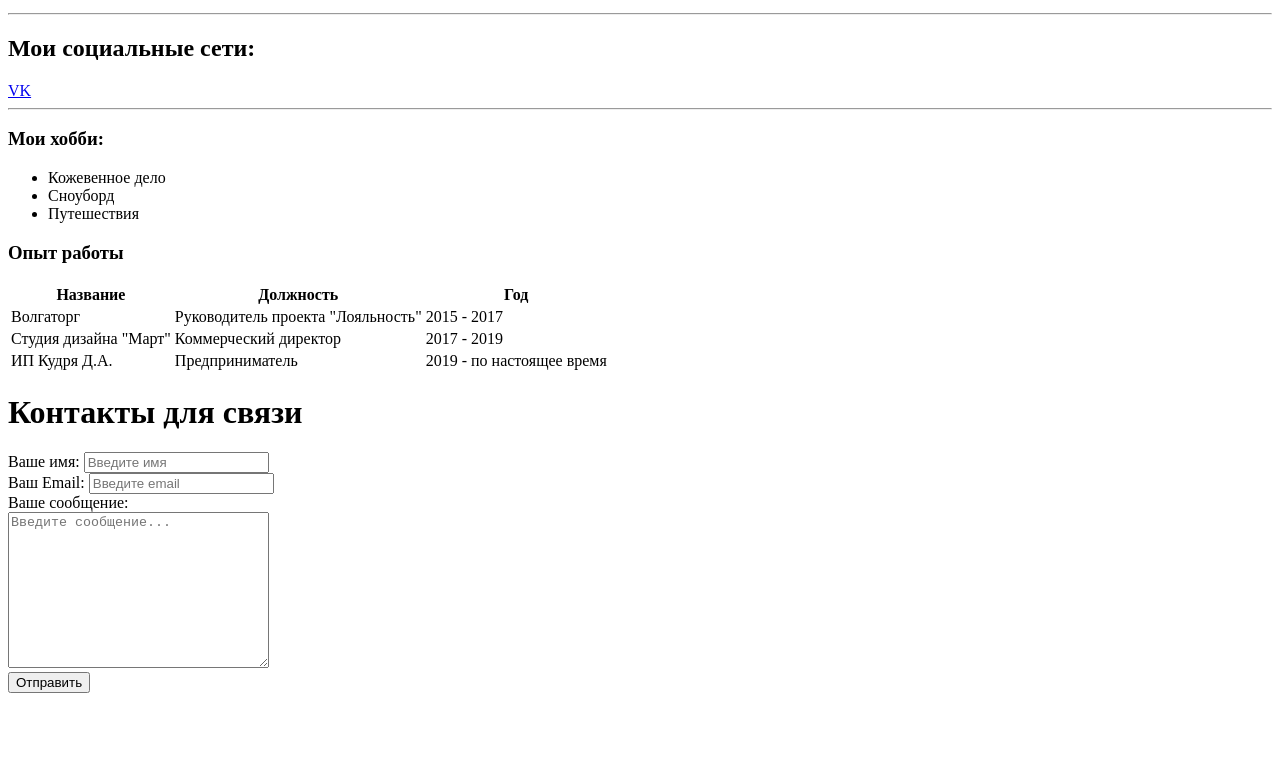
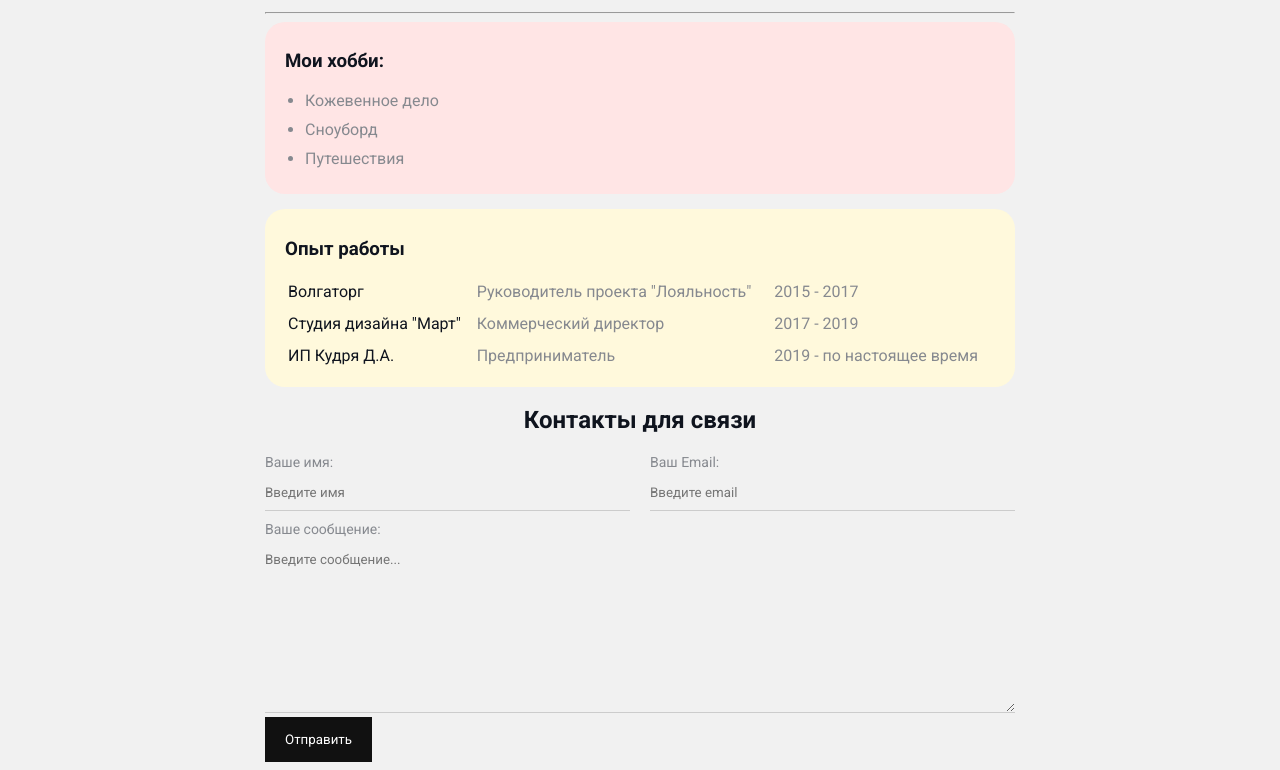
Before and after one commit to KudZone64/testresume, a plain HTML site: page index.html in a window 1280 px wide. Shown: the part 585-1355 px from the top of the page. Before the commit the page ends 1286 px from the top, so only its background shows below. Drawn offline with Linux system fonts and the light colour scheme.

Commit message:
add styles

```diff
--- a/index.html
+++ b/index.html
@@ -4,32 +4,48 @@
     <meta charset="UTF-8">
     <meta name="viewport" content="width=device-width, initial-scale=1.0">
     <title>Резюме Дмитрия</title>
+    <link rel="stylesheet" href="styles.css">
 </head>
 <body>
-    <img src="https://sun9-28.userapi.com/impg/EoGPWPuFE7jv1GgtF2ibbT3WAnBZF5UuhcKlzA/C_Kl7zlYONE.jpg?size=1440x1920&quality=95&sign=566af19607b389b3bcec2b968993939b&type=album" width="300" alt="Тут должна быть картинка со мной">
+    <div class="container">
+        <div class="info">
+        <img src="https://sun9-28.userapi.com/impg/EoGPWPuFE7jv1GgtF2ibbT3WAnBZF5UuhcKlzA/C_Kl7zlYONE.jpg?size=1440x1920&quality=95&sign=566af19607b389b3bcec2b968993939b&type=album" alt="Тут должна быть картинка со мной" class="avatar">
+
+        <div class="info-text">
         <h1>Дмитрий Кудря</h1>
         <p>Я предприниматель и кожевник с <strong>10 летним стажем</strong></p>
         <p>Я люблю путешествовать, кататься на сноуборде, шить крутые изделия из <strong>натуральной кожи</strong> под собственным брендом <strong>MostVolga</strong></p>
+        <br>
         <P><img src="img/MOST logo Black.png" alt="Картинка куда-то пропала">
         </P>
+        <br>
         <p>Недавно я увлекся <em>программированием</em></p>
         <hr>
         <h2>Мои социальные сети:</h2>
-    <a href="https://vk.com/mostvolga" target="_blank">VK</a>
+        <a href="https://vk.com/mostvolga" target="_blank" class="btn">VK</a>
+        <a href="https://t.me/MostVolga" target="_blank" class="btn">Telegram</a>
+    </div>
+    </div>
+    <br>
         <hr>
+
+        <div class="card bg-red">
             <h3>Мои хобби:</h3>
-    <ul>
+            <ul class="list">
                 <li>Кожевенное дело</li>
                 <li>Сноуборд</li>
                 <li>Путешествия</li>
             </ul>
+        </div>
+
+        <div class="card bg-yellow">
             <h3>Опыт работы</h3>
-    <table>
-        <tr>
+            <table class="table">
+                <!-- <tr>
                     <th>Название</th>
                     <th>Должность</th>
                     <th>Год</th>
-        </tr>
+                </tr> -->
                 <tr>
                     <td>Волгаторг</td>
                     <td>Руководитель проекта "Лояльность"</td>
@@ -46,24 +62,28 @@
                     <td>2019 - по настоящее время</td>
                 </tr>
             </table>
-    <h1>Контакты для связи</h1>
-    <form action="/">
-        <div>
+        </div>
+
+        <form action="/" class="form">
+            <h2>Контакты для связи</h2>
+                <div class="form-row">
+                    <div class="form-group">
                         <label for="name">Ваше имя:</label>
                         <input type="text" id="name" placeholder="Введите имя">
                     </div>
 
-        <div>
+                    <div class="form-group">
                         <label for="email">Ваш Email:</label>
                         <input type="email" id="email" placeholder="Введите email">
                     </div>
+                </div>
 
-        <div>
+            <div class="form-group">
                 <label for="message">Ваше сообщение:</label>
-            <br>
                 <textarea id="message" cols="30" rows="10" placeholder="Введите сообщение..."></textarea>
             </div>
-        <button>Отправить</button>
+            <button class="btn">Отправить</button>
         </form>
+    </div>
 </body>
 </html>
--- /dev/null
+++ b/styles.css
@@ -0,0 +1,167 @@
+@import url('https://fonts.googleapis.com/css2?family=Jura:wght@300..700&family=Roboto:ital,wdth,wght@0,75..100,100..900;1,75..100,100..900&display=swap');
+
+body {
+    font-family: 'Roboto', sans-serif;
+    font-size: 16px;
+    font-weight: normal;
+    color: #0f141e;
+    background: #f1f1f1;
+}
+
+a {
+    color: #000;
+    text-decoration: none;
+}
+
+a:hover {
+    text-decoration: underline;
+}
+
+a:active {
+    color: blue;
+}
+
+a:visited {
+    color: gray;
+}
+
+.container {
+    max-width: 750px;
+    margin: auto;
+    padding-top: 30px;
+}
+
+.avatar {
+    /* height: 400px; */
+    width: 400px;
+    border-radius: 20px;
+    box-shadow: 4px 4px 14px rgba(0, 0, 0, 0.25);
+}
+
+.info {
+    margin-bottom: 20px;
+    display: flex;
+}
+
+.info-text {
+    margin-left: 40px;
+}
+
+@media (max-width: 760px) {
+    .info {
+        display: block;
+    }
+}
+
+.info-text p {
+    font-style: italic;
+    font-weight: bold;
+    color: #86898f;
+    margin: 0;
+}
+.info-text h4 {
+    margin-bottom: 10px;
+}
+
+.card {
+    border-radius: 20px;
+    padding: 10px 20px;
+    margin-bottom: 15px;
+}
+
+.card h2 {
+    margin-bottom: 10px;
+}
+
+.bg-yellow {
+    background: #fff9dc;
+}
+
+.bg-red {
+    background: #ffe5e5;
+}
+
+.btn {
+    background: #111;
+    padding: 15px 20px;
+    color: #fff;
+    border: none;
+    font-family: inherit;
+    cursor: pointer;
+}
+
+.btn:hover {
+    opacity: 0.8;
+}
+
+.list {
+    padding: 0 20px;
+}
+
+.list li {
+    color: #86898f;
+    margin-bottom: 10px;
+}
+
+.table {
+    width: 100%;
+}
+
+.table td {
+    padding-bottom: 10px;
+}
+
+.table td:nth-child(2),
+.table td:nth-child(3) {
+    color: #86898f;
+}
+
+.form h2 {
+    text-align: center;
+}
+
+.form-row {
+    margin-bottom: 10px;
+    display: flex;
+   }
+
+.form-row .form-group {
+    /* display: inline-block; */
+    margin-right: 20px;
+    width: 50%;
+    /* width: calc(50% - 20px); */
+}
+
+@media (max-width: 760px) {
+    .form-row {
+        display: block;
+    }
+
+    .form-row .form-group {
+        width: 100%;
+        margin-right: 0;
+        margin-bottom: 10px;
+    }
+}
+
+.form-row .form-group:last-child {
+    margin-right: 0;
+}
+
+.form-group label {
+    display: block;
+    font-size: 14px;
+    color: #86898f;
+}
+
+.form-group input,
+.form-group textarea {
+    width: 100%;
+    box-sizing: border-box;
+    border: none;
+    background: transparent;
+    border-bottom: 1px solid #ccc;
+    color:  #000;
+    padding: 15px 0 10px;
+    font-family: inherit;
+}
```
Lines whose indentation alone changed are shown as unchanged.
